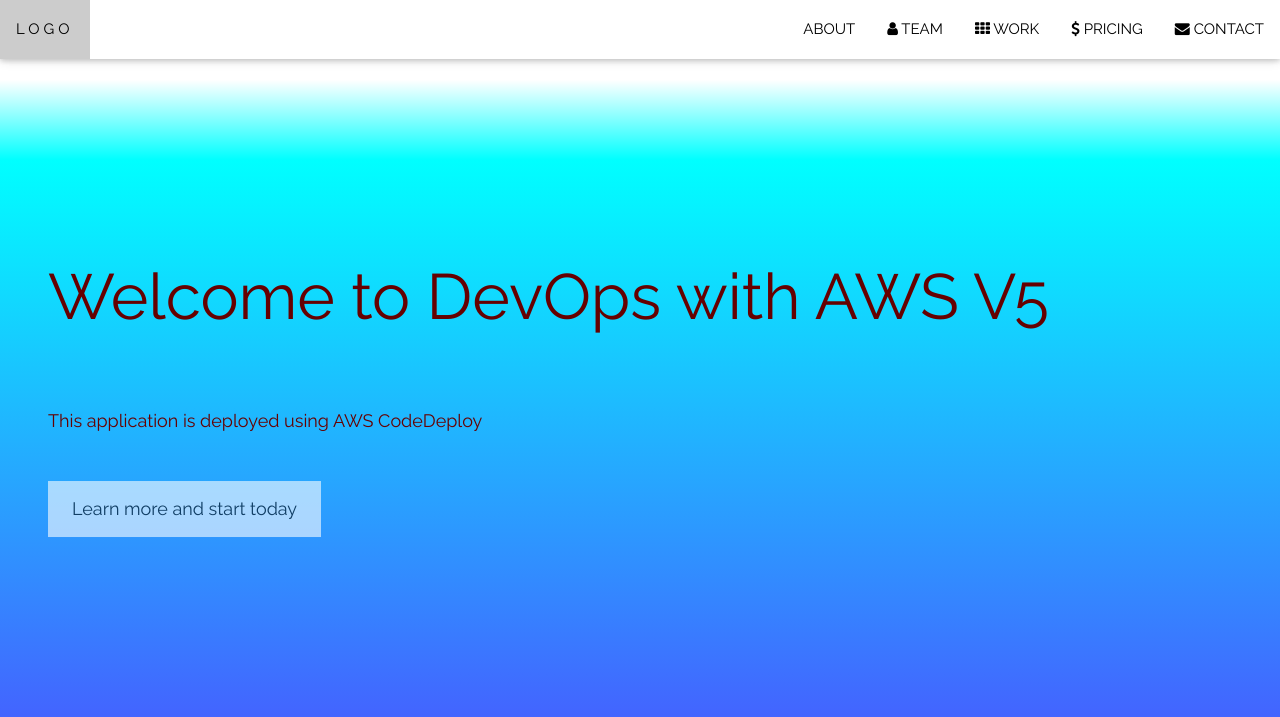
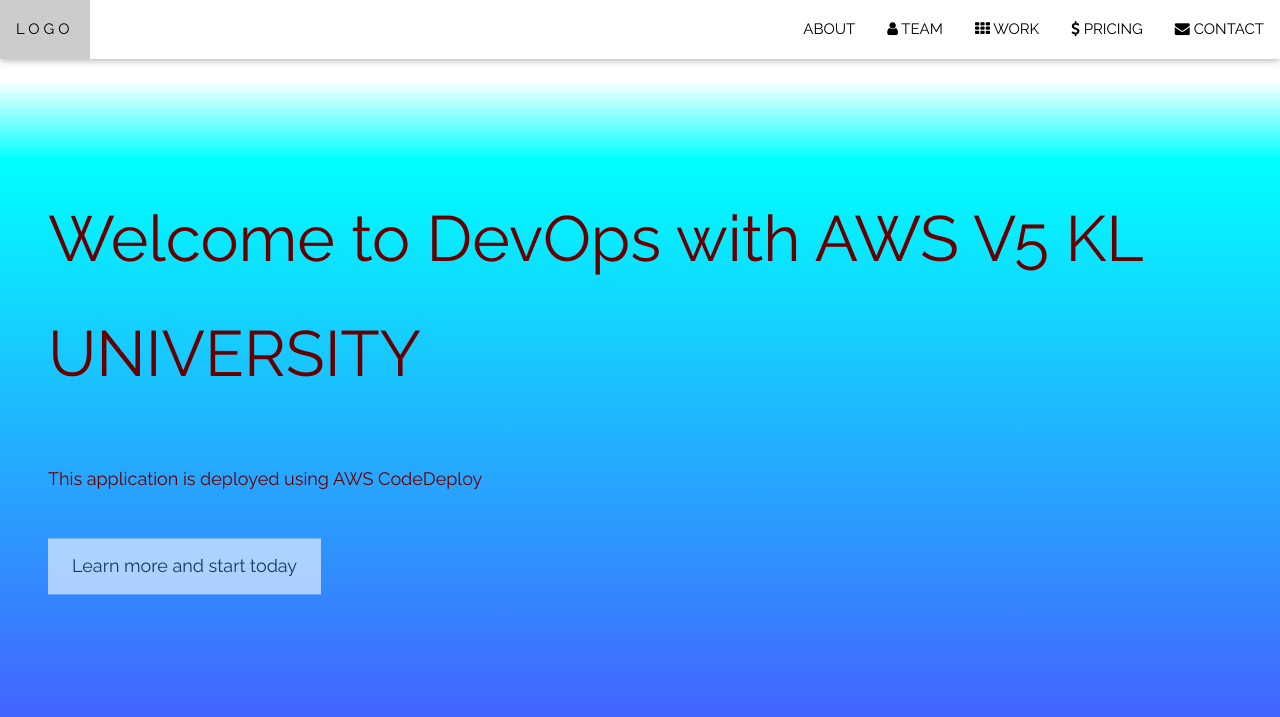
Before and after one commit to Pranavmukund2003/cicddemo, a plain HTML site: page index.html in a window 1280 px wide. Shown: the top 717 px of the page. Drawn offline with nearby package versions, Linux system fonts and the light colour scheme.

Commit message:
Update index.html

```diff
--- a/index.html
+++ b/index.html
@@ -65,7 +65,7 @@ body, html {
 <!-- Header with full-height image -->
 <header class="bgimg-1 w3-display-container" id="home">
   <div class="w3-display-left" style="padding:48px">
-    <span class="w3-jumbo w3-hide-small">Welcome to DevOps with AWS V5</span><br>
+    <span class="w3-jumbo w3-hide-small">Welcome to DevOps with AWS V5 KL UNIVERSITY</span><br>
     <span class="w3-xxlarge w3-hide-large w3-hide-medium">Start something that matters</span><br>
     <span class="w3-large">This application is deployed using AWS CodeDeploy</span>
     <p><a href="#about" class="w3-button w3-white w3-padding-large w3-large w3-margin-top w3-opacity w3-hover-opacity-off">Learn more and start today</a></p>
```
